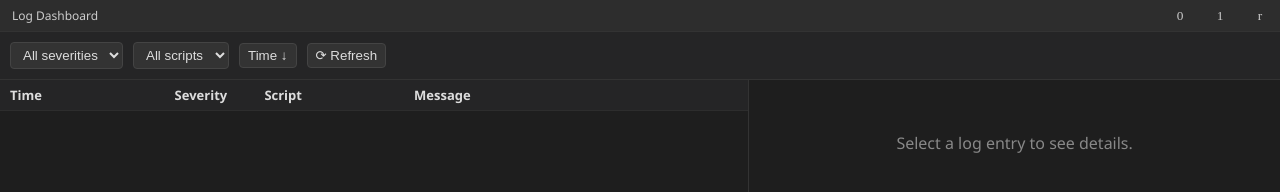
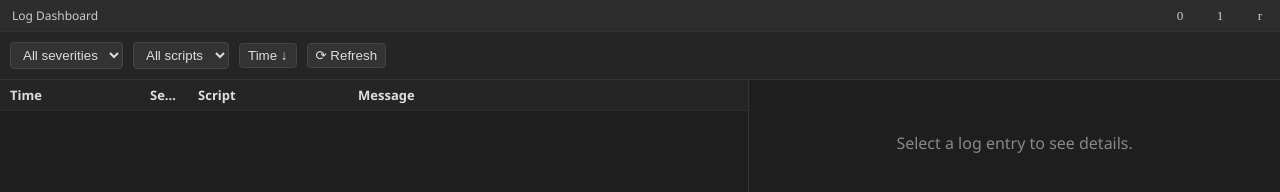
Before and after one commit to Flop0333/AutoHotkey, a plain HTML site: page Dashboards/Log Dashboard/User Interface/index.html in a window 1280 px wide. Shown: the top 192 px of the page. Drawn offline with Linux system fonts and the light colour scheme.

Commit message:
minor visual updates

```diff
--- a/Dashboards/Log Dashboard/User Interface/styles.css
+++ b/Dashboards/Log Dashboard/User Interface/styles.css
@@ -117,10 +117,10 @@ body {
 	top: 0;
 }
 
-#log-table th:nth-child(1), #log-table td:nth-child(1) { width: 22%; } /* Time */
+#log-table th:nth-child(1), #log-table td:nth-child(1) { width: 35%; } /* Time */
 #log-table th:nth-child(2), #log-table td:nth-child(2) { width: 12%; } /* Severity */
-#log-table th:nth-child(3), #log-table td:nth-child(3) { width: 20%; } /* Script */
-#log-table th:nth-child(4), #log-table td:nth-child(4) { width: 46%; } /* Message */
+#log-table th:nth-child(3), #log-table td:nth-child(3) { width: 40%; } /* Script */
+#log-table th:nth-child(4), #log-table td:nth-child(4) { width: 100%; } /* Message */
 
 #log-table tbody tr:hover {
 	background: #2a2d2e;
```
Also changed, not shown: 1 other file.
